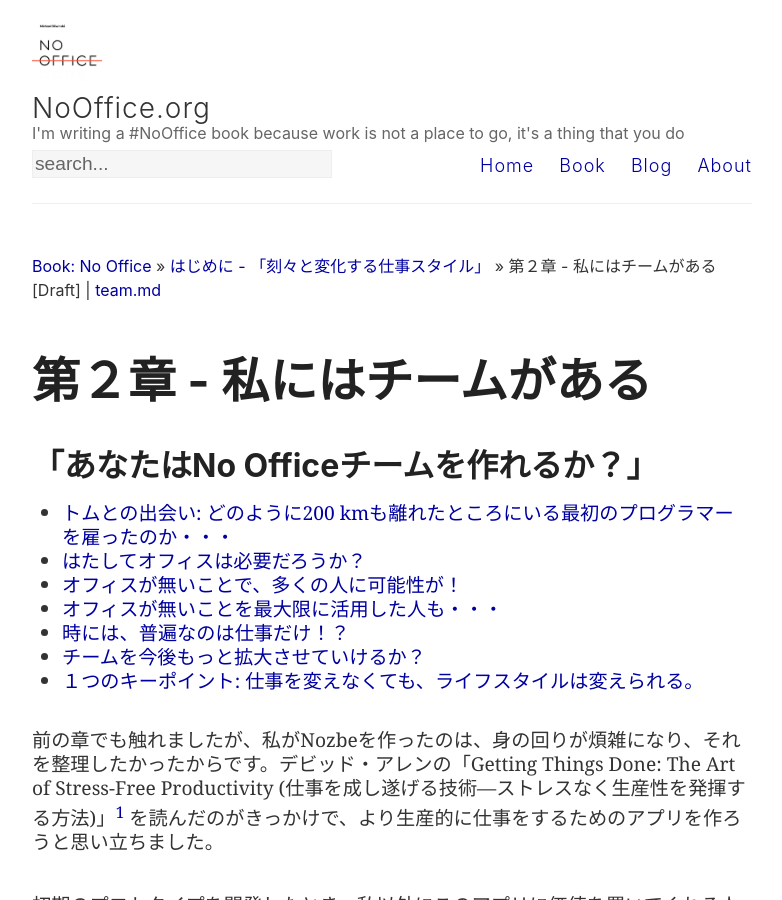
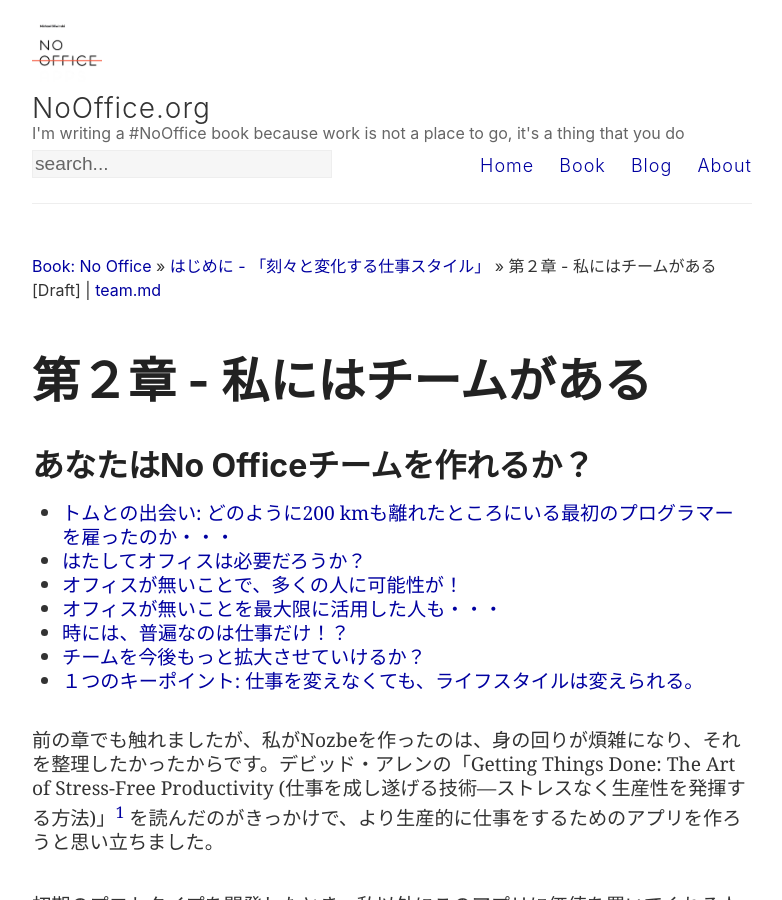
Before and after one commit to Nozbe/NoOffice.org, a Jekyll site: the page built from _jp/team.md, in a window 1280 px wide and 900 px high. Shown: the whole window, without its empty margins (248-1030 px from the left). Built offline with Jekyll 4.4.1, drawn with Linux system fonts in a browser that asks for light colours.

```diff
--- a/_jp/team.md
+++ b/_jp/team.md
@@ -1,7 +1,7 @@
 ---
 part: intro
 title: 私にはチームがある
-subtitle: 「あなたはNo Officeチームを作れるか？」
+subtitle: "あなたはNo Officeチームを作れるか？"
 ---
 
 * TOC
```
